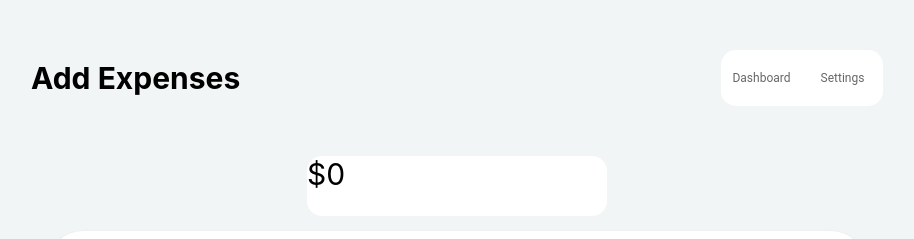
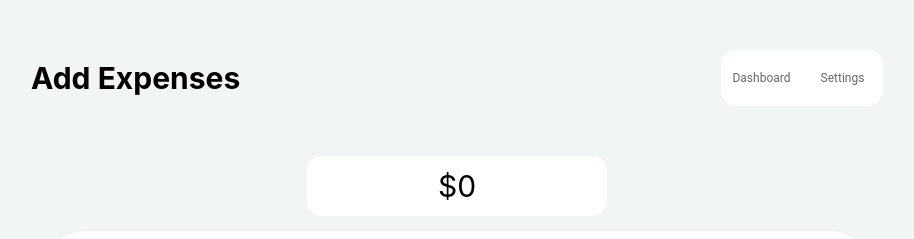
Before and after one commit to marleydoughty/cost-tracker-fe, a React (Create React App) app: page /add-expenses in a window 1280 px wide. Shown: the top 239 px of the page, without its empty margins (183-1097 px from the left). Built offline with nearby package versions, Linux system fonts and the light colour scheme.

Commit message:
centered expense container

```diff
--- a/src/client/pages/add-expenses.jsx
+++ b/src/client/pages/add-expenses.jsx
@@ -12,7 +12,9 @@ const AddExpenses = () =>{
           <TopNavBar/>
         </Header>
         <ExpenseContainer>
-          <div>$0</div>
+          <div>
+            <p>$0</p>
+          </div>
         </ExpenseContainer>
         <CustomCard>
           <CardItems>
@@ -102,6 +104,10 @@ border-radius:15px;
 font-size:30px;
 align-items:center;
 }
+div {
+  display:flex;
+  justify-content:center;
+}
 `
 const ButtonContainer = styled.div`
 display:flex;
```
